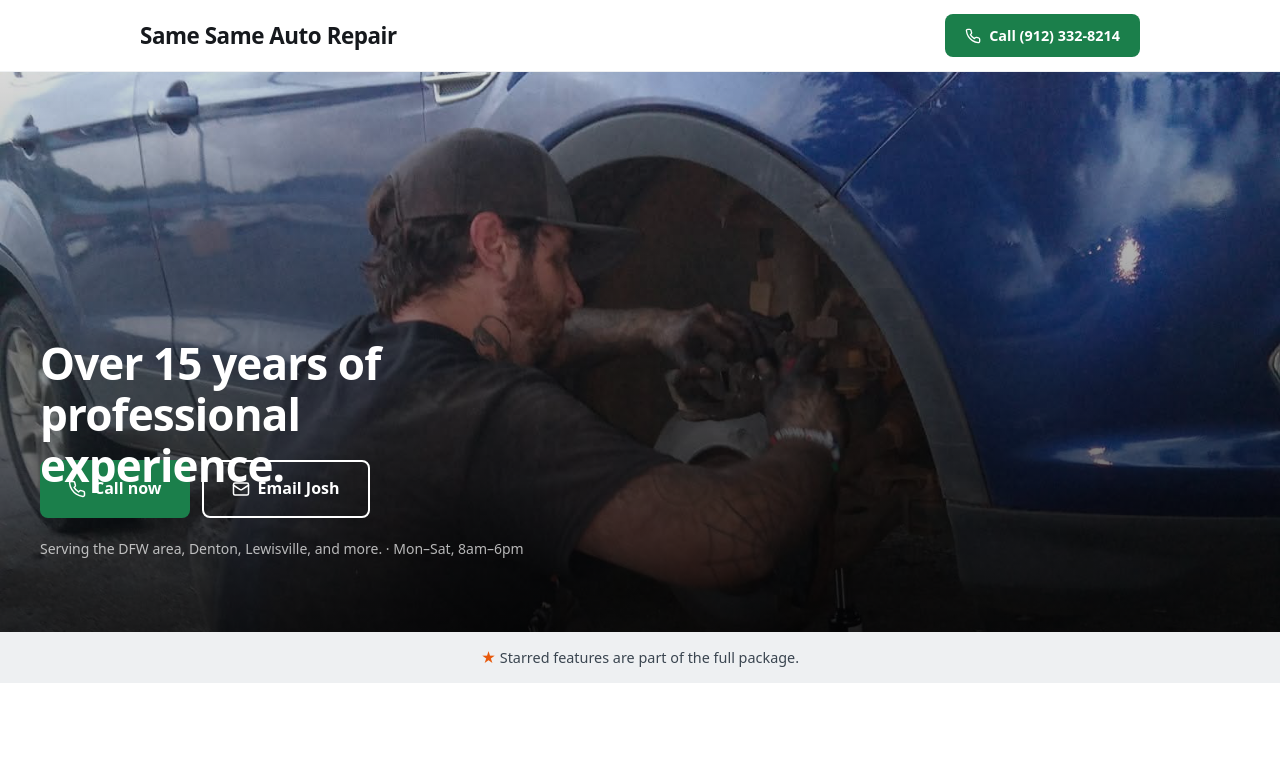
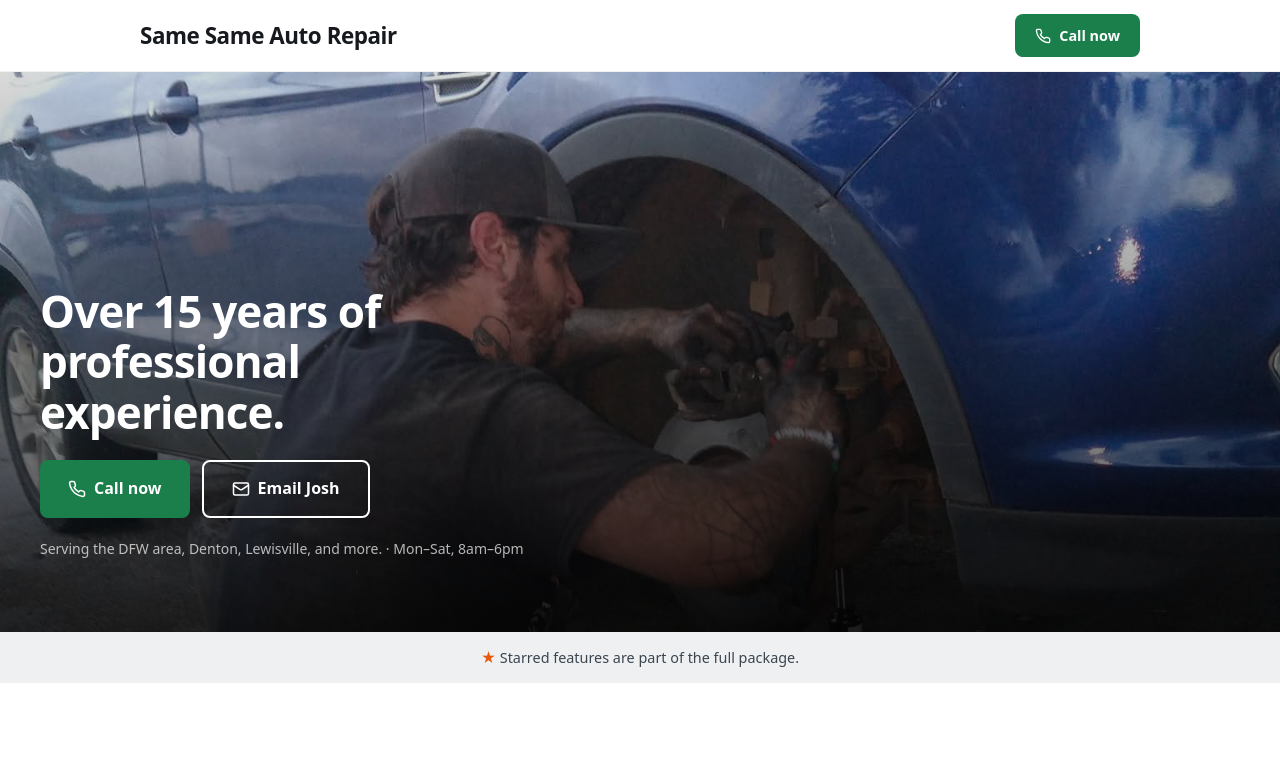
Before and after one commit to Grismund/same-same-auto-repair, a website: page src/pages/index.html in a window 1280 px wide. Shown: the top 776 px of the page. Drawn offline with nearby package versions, Linux system fonts and the light colour scheme; files that its build step writes are made by us from their sources; files whose address does not match are found by name.

Commit message:
fix up spacing

```diff
--- a/assets/css/styles.css
+++ b/assets/css/styles.css
@@ -170,7 +170,7 @@ fieldset { border: none; }
   letter-spacing: var(--heading-tracking);
   line-height: 1.15;
   margin-bottom: 1rem;
-  min-height: 2.4em;
+  min-height: 3.6em;
 }
 .hero__title-line {
   position: absolute;
@@ -1230,7 +1230,7 @@ fieldset { border: none; }
   }
   .hero__title {
     font-size: 2.75rem;
-    min-height: 2.4em;
+    min-height: 3.6em;
   }
   .storybrand__bio {
     flex-direction: row;
--- a/src/partials/header.html
+++ b/src/partials/header.html
@@ -6,7 +6,7 @@
       <span class="header__wordmark">Same Same Auto Repair</span>
       <a href="tel:+19123328214" class="btn btn--go btn--small header__cta">
         <svg width="16" height="16" viewBox="0 0 24 24" fill="none" stroke="currentColor" stroke-width="2" stroke-linecap="round" stroke-linejoin="round"><path d="M22 16.92v3a2 2 0 0 1-2.18 2 19.79 19.79 0 0 1-8.63-3.07 19.5 19.5 0 0 1-6-6 19.79 19.79 0 0 1-3.07-8.67A2 2 0 0 1 4.11 2h3a2 2 0 0 1 2 1.72c.127.96.361 1.903.7 2.81a2 2 0 0 1-.45 2.11L8.09 9.91a16 16 0 0 0 6 6l1.27-1.27a2 2 0 0 1 2.11-.45c.907.339 1.85.573 2.81.7A2 2 0 0 1 22 16.92z"/></svg>
-        Call (912) 332-8214
+        Call now
       </a>
     </div>
   </header>
```
